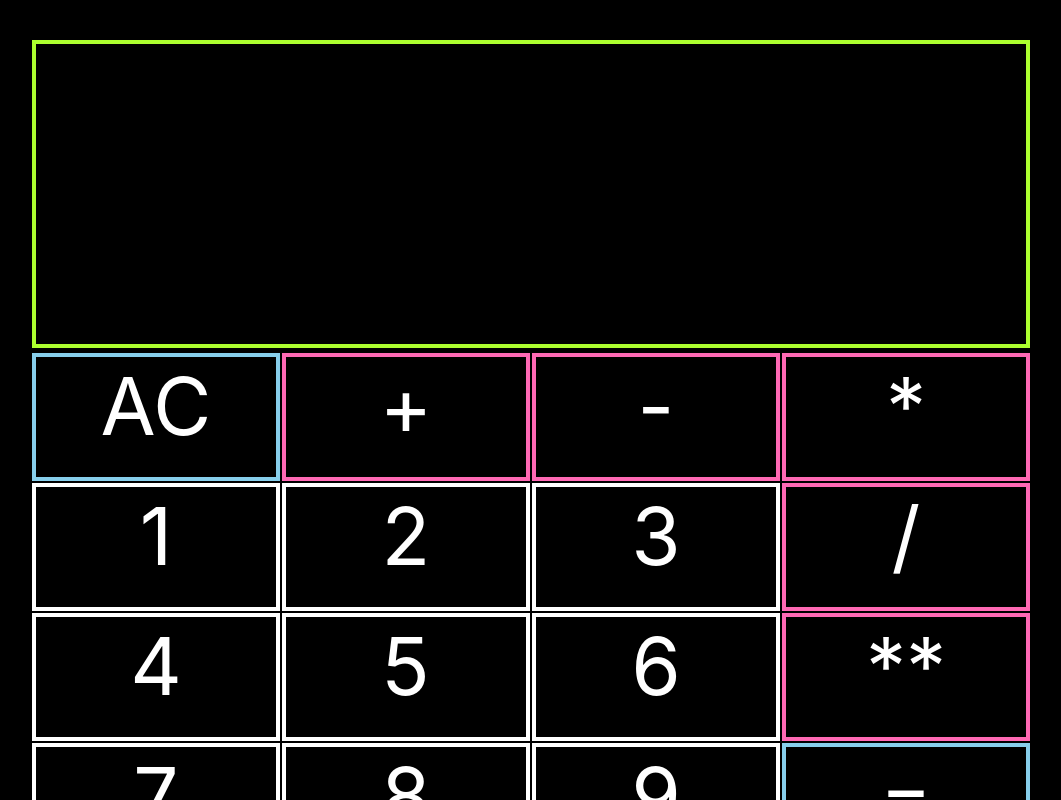
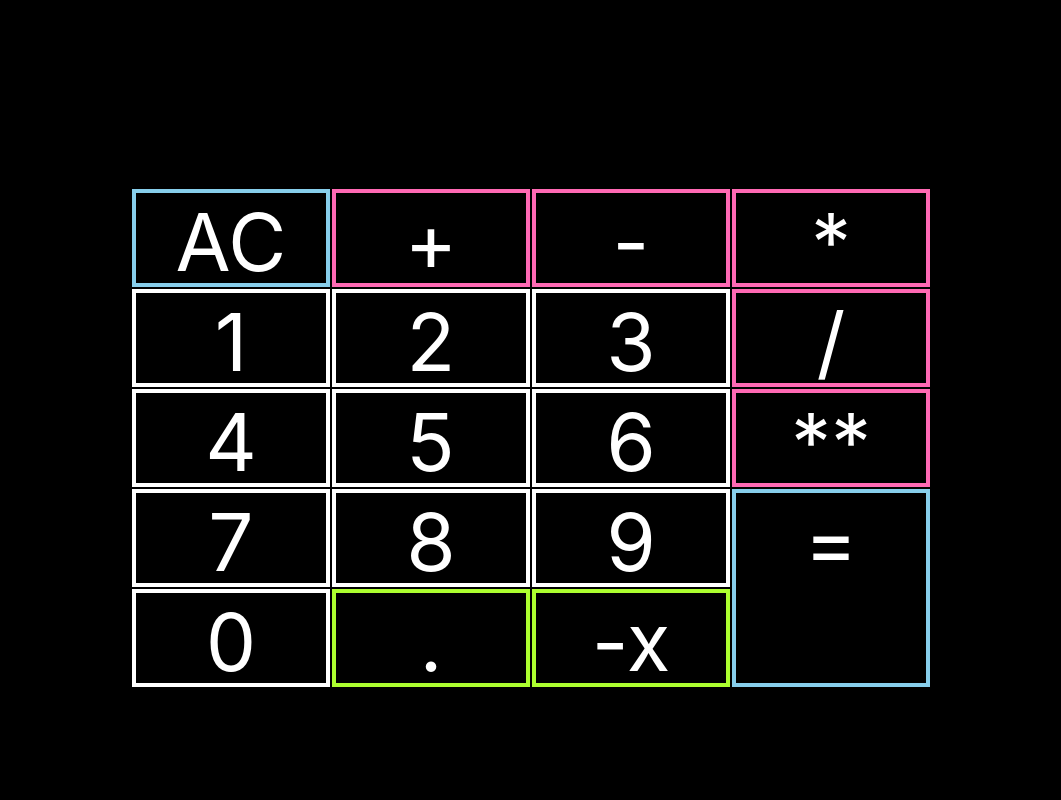
Before and after one commit to amara-j/calculator, a React (Create React App) app: page / in a window 1280 px wide. Shown: the top 800 px of the page, without its empty margins (109-1170 px from the left). Built offline with nearby package versions, Linux system fonts and the light colour scheme.

Commit message:
make number pad a bit smaller, change layout

```diff
--- a/src/App.css
+++ b/src/App.css
@@ -3,7 +3,7 @@ html {
 }
 
 .App {
-  margin-top: 5vh;
+  margin-top: 3vh;
   display: grid;
   grid-template-columns: 1fr;
   justify-items: center;
@@ -14,22 +14,13 @@ html {
 .calculatorButtons {
   text-align: center;
   display: grid;
-  grid-template-columns: repeat(4, 250px);
-  grid-template-rows: repeat(4, 130px);
+  grid-template-columns: repeat(4, 200px);
+  grid-template-rows: repeat(4, 100px);
   justify-items: center;
 }
 
 .calculatorDisplay {
   text-align: center;
-}
-
-.clearContainer {
-  border: 4px solid skyblue;
-  width: 240px;
-  height: 120px;
-  margin: 5px 5px 5px 5px;
-  grid-column: 1;
-  grid-row: 1;
 }
 
 #number1Container {
@@ -84,53 +75,55 @@ html {
 
 .numberContainer {
   border: 4px solid white;
-  width: 240px;
-  height: 120px;
+  width: 190px;
+  height: 90px;
   margin: 5px 5px 5px 5px;
 }
 .equalsContainer {
   border: 4px solid skyblue;
-  width: 240px;
-  height: 250px;
+  width: 190px;
+  height: 190px;
   margin: 5px 5px 5px 5px;
   grid-column: 4;
   grid-row: 4 / 5;
 }
 
+.clearContainer {
+  border: 4px solid skyblue;
+  width: 190px;
+  height: 90px;
+  margin: 5px 5px 5px 5px;
+  grid-column: 1;
+  grid-row: 1;
+}
+
 .decimalContainer {
   border: 4px solid greenyellow;
-  width: 240px;
-  height: 120px;
+  width: 190px;
+  height: 90px;
   margin: 5px 5px 5px 5px;
 }
 
 .operatorContainer {
   border: 4px solid hotpink;
-  width: 240px;
-  height: 120px;
+  width: 190px;
+  height: 90px;
   margin: 5px 5px 5px 5px;
 }
 
 .negativeContainer {
   border: 4px solid greenyellow;
-  width: 240px;
-  height: 120px;
+  width: 190px;
+  height: 90px;
   margin: 5px 5px 5px 5px;
 }
 
 .calculatorDisplay {
   position: relative;
-  border: 4px solid greenyellow;
   text-align: center;
-  width: 990px;
+  width: 80vw;
   overflow-wrap: break-word;
-  min-height: 300px;
+  min-height: 160px;
+  font-size: 80px;
+  line-height: 80px;
 }
-
-/* .result {
-  position: relative;
-  left: 50%;
-  border: 4px solid greenyellow;
-  text-align: center;
-  color: pink;
-} */
```
